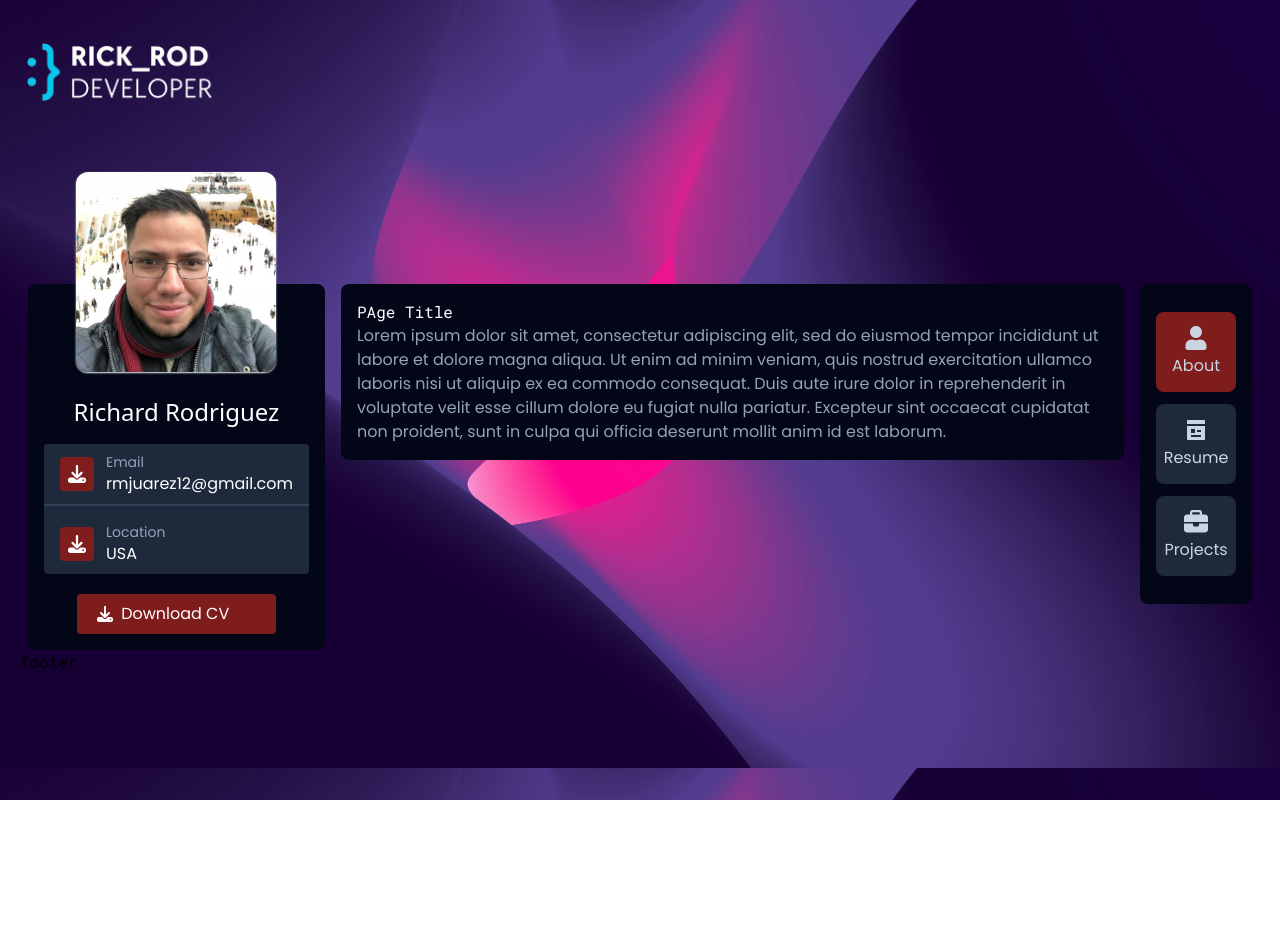
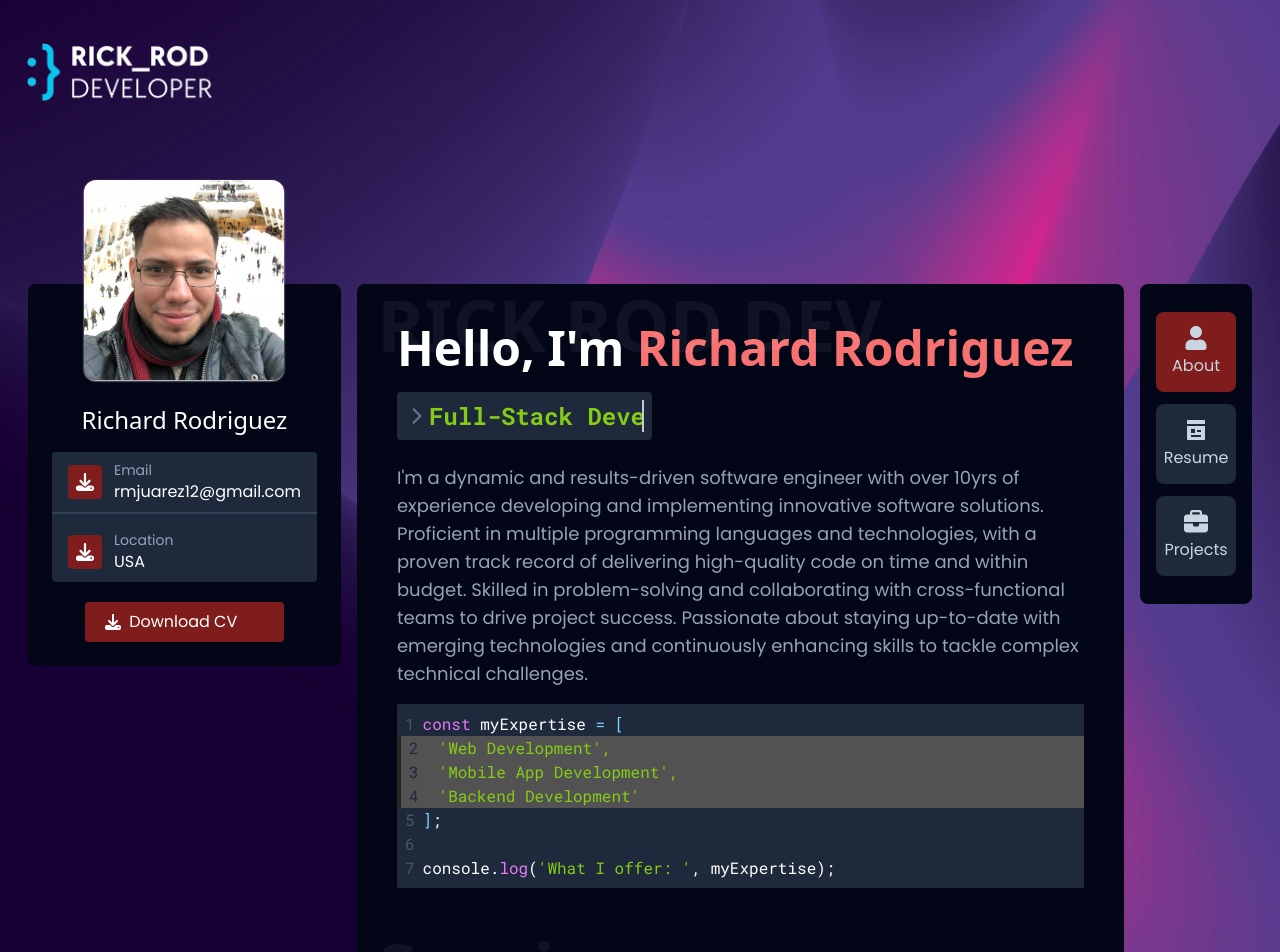
Before and after one commit to rmjuarez12/personal-portfolio, a Next.js app: page / in a window 1280 px wide. Shown: the top 952 px of the page. Before the commit the page ends 800 px from the top, so only its background shows below. Built offline with nearby package versions, Linux system fonts and the light colour scheme.

Commit message:
Modified homepage

```diff
--- a/src/app/layout.tsx
+++ b/src/app/layout.tsx
@@ -16,8 +16,7 @@ export default function RootLayout({
   children: React.ReactNode;
 }) {
   // Helper for section classes
-  const sharedSectionClasses =
-    "mx-2 rounded-lg px-4 py-4 bg-slate-950 text-white";
+  const sharedSectionClasses = "mx-2 rounded-lg bg-slate-950 text-white";
 
   return (
     <html lang='en' className={`${robotoMono.variable} ${poppins.variable}`}>
@@ -34,16 +33,19 @@ export default function RootLayout({
           >
             <div
               id='section-1'
-              className={`basis-1/5 opacity-0 translate-y-10 ${sharedSectionClasses}`}
+              className={`basis-1/5 opacity-0 translate-y-10 md:p-6 ${sharedSectionClasses}`}
             >
               <GeneralInfo />
             </div>
-            <div id='section-2' className={`basis-3/4 ${sharedSectionClasses}`}>
+            <div
+              id='section-2'
+              className={`basis-3/4 md:p-10 ${sharedSectionClasses}`}
+            >
               {children}
             </div>
             <div
               id='section-3'
-              className={` basis-1/12 opacity-0 translate-y-10 ${sharedSectionClasses}`}
+              className={` basis-1/12 opacity-0 translate-y-10 p-4 ${sharedSectionClasses}`}
             >
               <MainMenu />
             </div>
--- a/src/app/page.tsx
+++ b/src/app/page.tsx
@@ -1,19 +1,90 @@
+import CodeSnippet from "@/components/ui/CodeSnippet";
+import Heading from "@/components/ui/Heading";
+import TypewritterText from "@/components/ui/TypewritterText";
+import Image from "next/image";
 import Link from "next/link";
 
 export default function Home() {
+  const codeLinesServices = [
+    {
+      text: (
+        <>
+          <span className='text-fuchsia-400'>const</span> myExpertise{" "}
+          <span className='text-sky-300'>= [</span>
+        </>
+      ),
+      highlight: false,
+    },
+    {
+      text: "'Web Development',",
+      highlight: true,
+    },
+    {
+      text: "'Mobile App Development',",
+      highlight: true,
+    },
+    {
+      text: "'Backend Development'",
+      highlight: true,
+    },
+    {
+      text: (
+        <>
+          <span className='text-sky-300'>]</span>;
+        </>
+      ),
+      highlight: false,
+    },
+    {
+      text: "",
+      highlight: false,
+    },
+    {
+      text: (
+        <>
+          console.<span className='text-fuchsia-400'>log</span>(
+          <span className='text-lime-500'>&apos;What I offer: &apos;</span>,
+          myExpertise);
+        </>
+      ),
+      highlight: false,
+    },
+  ];
+
   return (
     <>
-      <h1>PAge Title</h1>
+      <Heading
+        title={
+          <>
+            Hello, I&apos;m
+            <span className='text-red-400'> Richard Rodriguez</span>
+          </>
+        }
+        subtitle='RICK ROD DEV'
+        showBorder={false}
+      />
 
-      <p>
-        Lorem ipsum dolor sit amet, consectetur adipiscing elit, sed do eiusmod
-        tempor incididunt ut labore et dolore magna aliqua. Ut enim ad minim
-        veniam, quis nostrud exercitation ullamco laboris nisi ut aliquip ex ea
-        commodo consequat. Duis aute irure dolor in reprehenderit in voluptate
-        velit esse cillum dolore eu fugiat nulla pariatur. Excepteur sint
-        occaecat cupidatat non proident, sunt in culpa qui officia deserunt
-        mollit anim id est laborum.
+      <TypewritterText />
+
+      <p className='mb-4 text-lg'>
+        I&apos;m a dynamic and results-driven software engineer with over 10yrs
+        of experience developing and implementing innovative software solutions.
+        Proficient in multiple programming languages and technologies, with a
+        proven track record of delivering high-quality code on time and within
+        budget. Skilled in problem-solving and collaborating with
+        cross-functional teams to drive project success. Passionate about
+        staying up-to-date with emerging technologies and continuously enhancing
+        skills to tackle complex technical challenges.
       </p>
+
+      <CodeSnippet codeLines={codeLinesServices} />
+
+      <Heading
+        title={<>What I Offer</>}
+        subtitle='Services'
+        showBorder={true}
+        className='mt-20'
+      />
     </>
   );
 }
```
